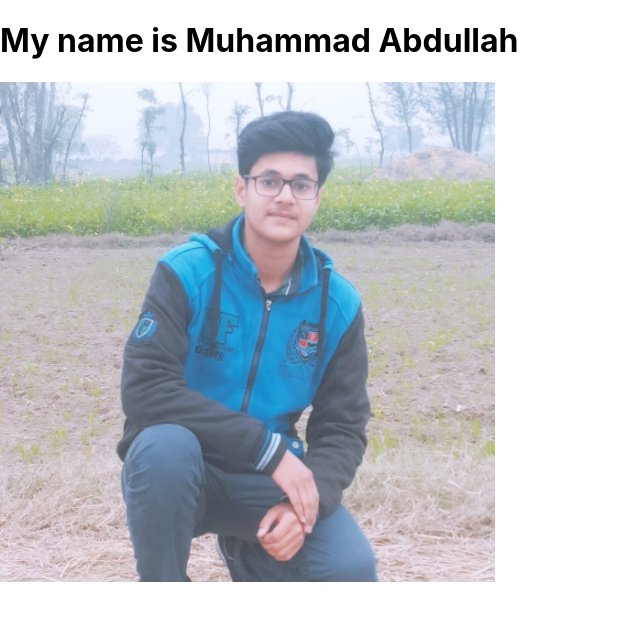
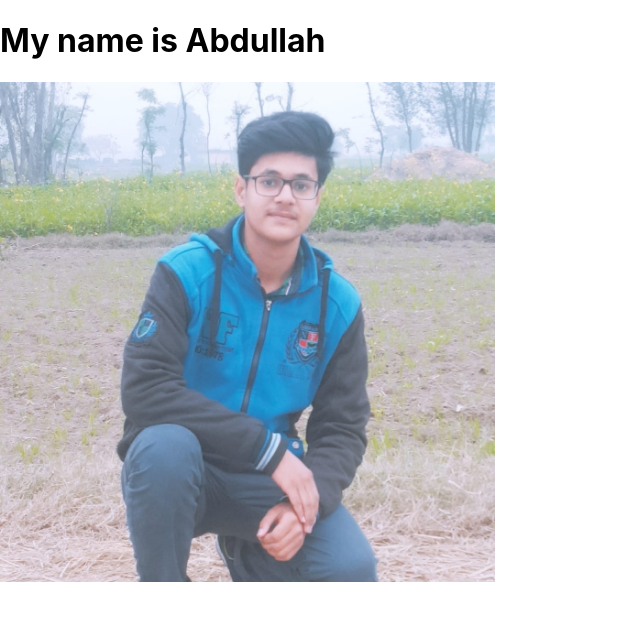
Before and after one commit to WithAbdullah/project3, a React (Create React App) app: page / in a window 1280 px wide. Shown: the top 620 px of the page, without its empty margins (0-640 px from the left). Built offline with nearby package versions, Linux system fonts and the light colour scheme.

Commit message:
change my name

```diff
--- a/src/App.js
+++ b/src/App.js
@@ -3,7 +3,7 @@ import Name from './myportfolio'
 
 function App() {
   return (
-    <Name Myname="Muhammad Abdullah" />
+    <Name Myname="Abdullah" />
 
   );
 }
```
